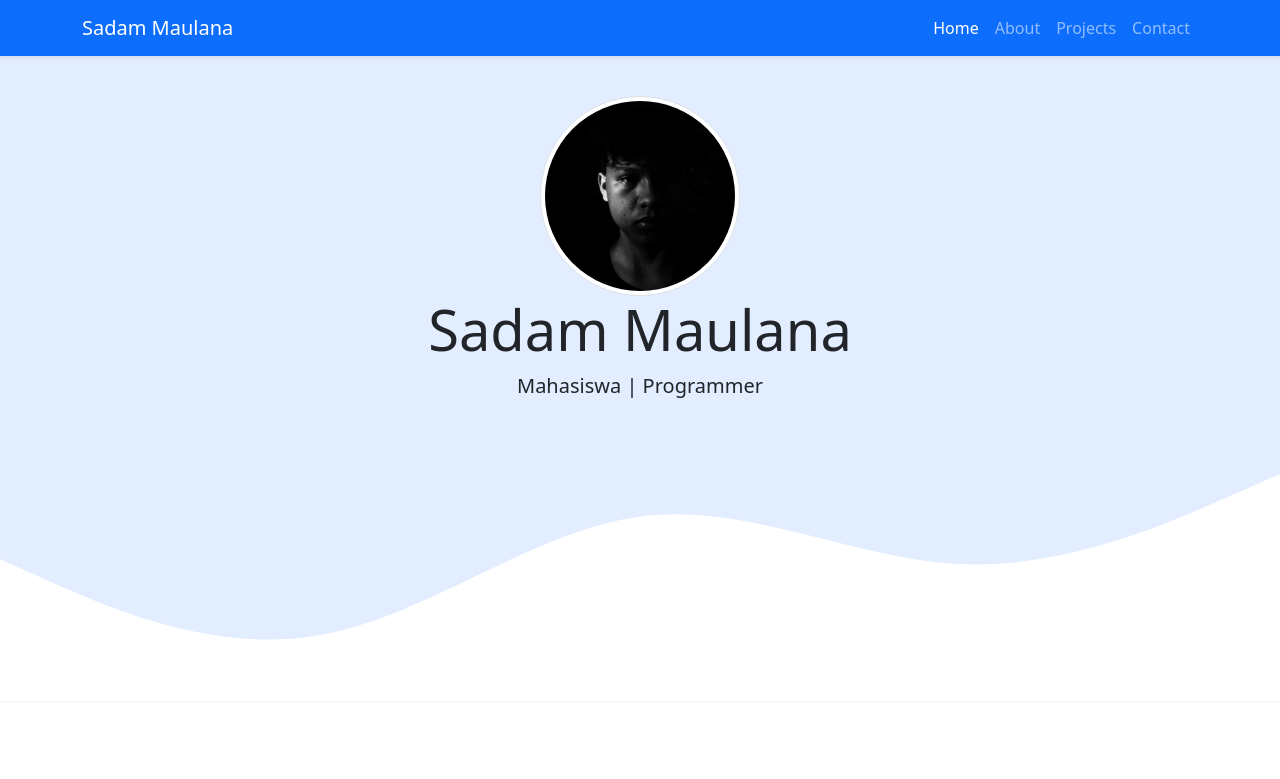
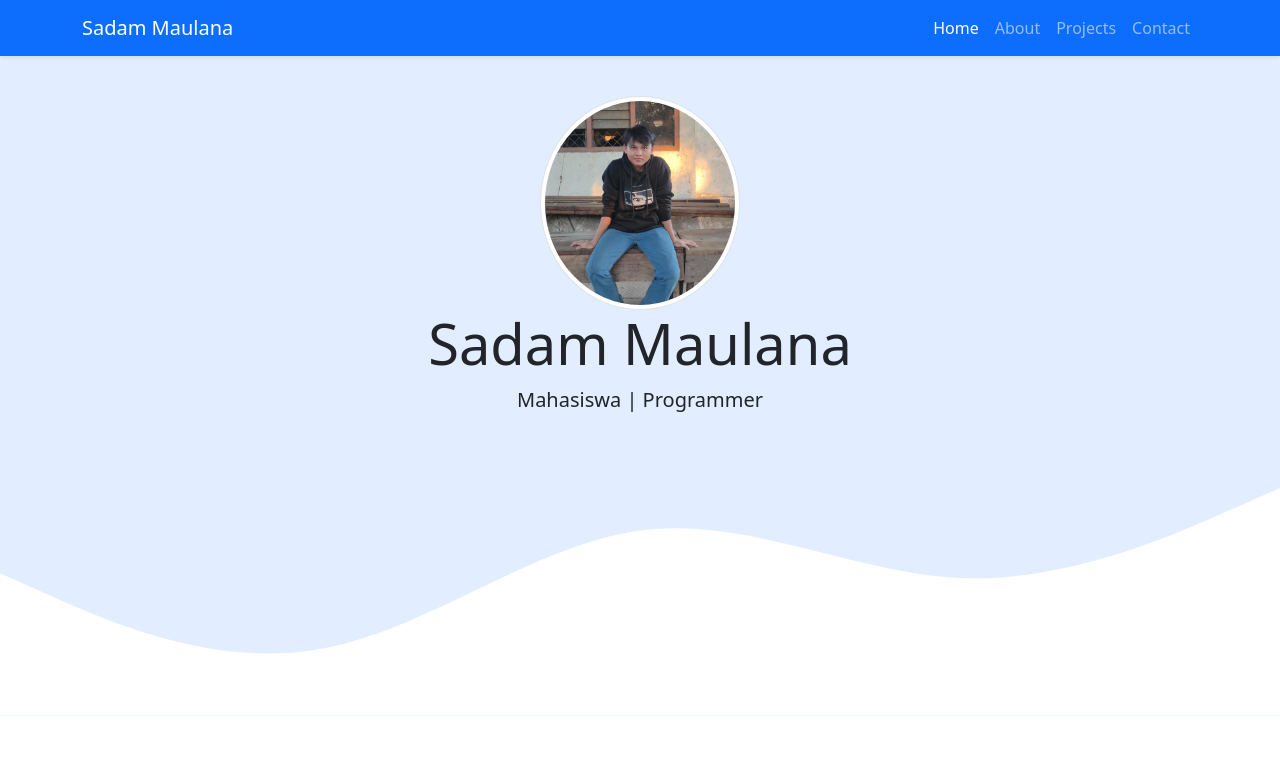
Before and after one commit to Sadammaulana1/2013025016.sadammaulana1.github.io, a plain HTML site: page index.html in a window 1280 px wide. Shown: the top 779 px of the page. Drawn offline with nearby package versions, Linux system fonts and the light colour scheme.

Commit message:
menagubah foto pada jumbotron

```diff
--- a/index.html
+++ b/index.html
@@ -43,7 +43,7 @@
     <!-- akhir navbar -->
     <!-- jumbotron -->
     <section class="jumbotron text-center">
-      <img src="sadam.jpeg" alt="Sadam Maulana" width="200" class="rounded-circle img-thumbnail" />
+      <img src="saya.jpeg" alt="Sadam Maulana" width="200" class="rounded-circle img-thumbnail" />
       <h1 class="display-4">Sadam Maulana</h1>
       <p class="lead">Mahasiswa | Programmer</p>
       <svg xmlns="http://www.w3.org/2000/svg" viewBox="0 0 1440 320">
```
Also changed, not shown: me.jpeg (added), saya.jpeg (added).
